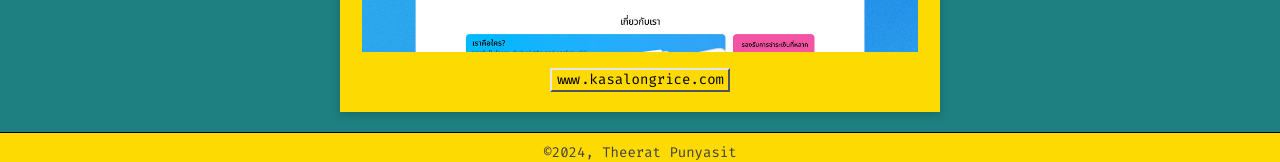
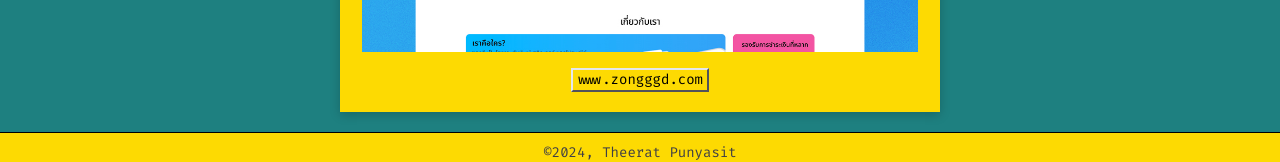
Before and after one commit to vetozer6417/portfolio-vetozer6417, a Next.js app: page /myprojects in a window 1280 px wide. Shown: the part 1285-1447 px from the top of the page. Built offline with nearby package versions, Linux system fonts and the light colour scheme.

Commit message:
added zongggd URL

```diff
--- a/src/app/myprojects/page.tsx
+++ b/src/app/myprojects/page.tsx
@@ -103,7 +103,7 @@ function page() {
                         border-b-2 border-b-zinc-600
                         border-r-2 border-r-zinc-600
                         '>
-                            <a href='https://www.kasalongrice.com' target="_blank" rel="noopener noreferrer">www.kasalongrice.com</a>
+                            <a href='https://www.kasalongrice.com' target="_blank" rel="noopener noreferrer">www.zongggd.com</a>
                         </button>
                     </div>
                 </section>
```
